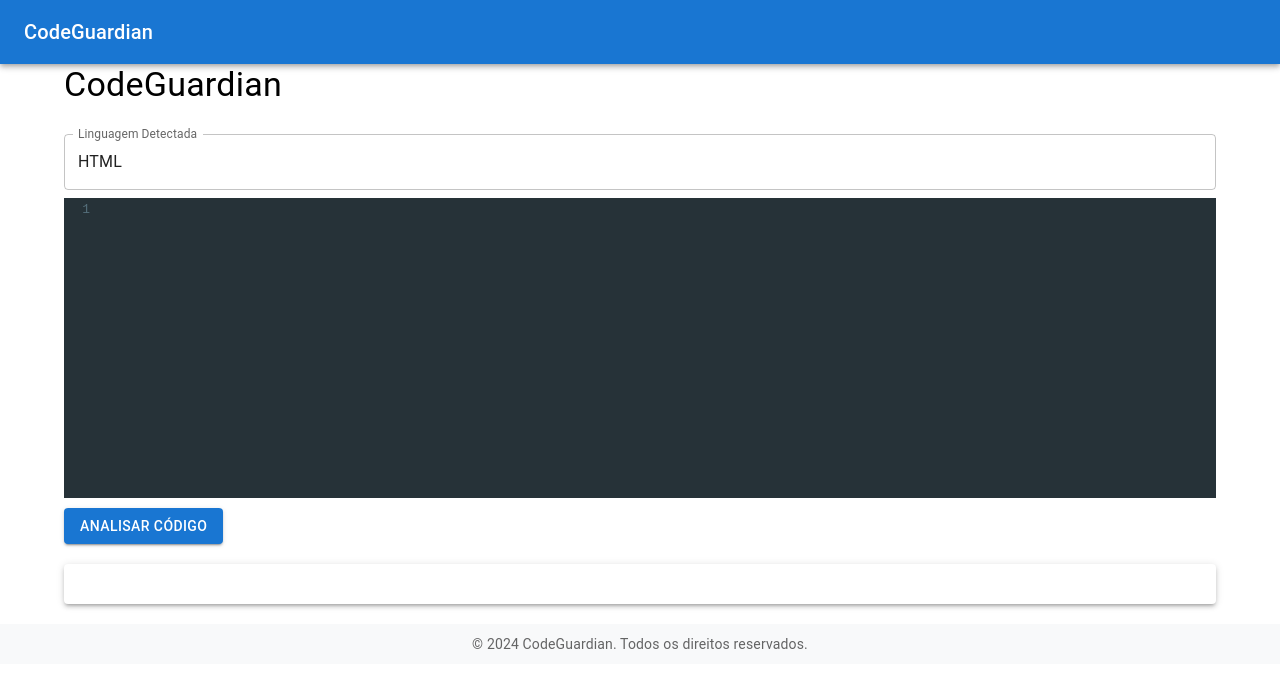
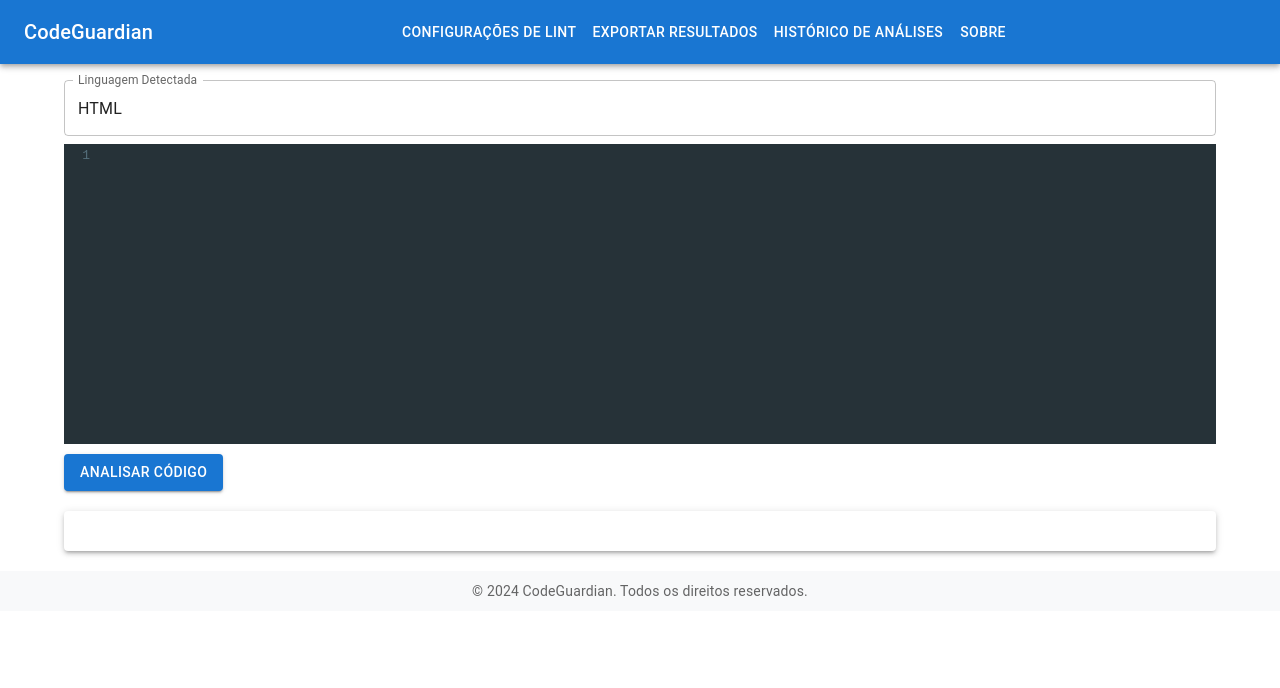
Before and after one commit to anselmotadeu/codeguardian-ui, a React (Create React App) app: page / in a window 1280 px wide. Shown: the top 688 px of the page. Built offline with nearby package versions, Linux system fonts and the light colour scheme.

Commit message:
✨ feat: centralizar menu no cabeçalho e ajustar layout

```diff
--- a/package.json
+++ b/package.json
@@ -5,6 +5,7 @@
   "dependencies": {
     "@emotion/react": "^11.13.3",
     "@emotion/styled": "^11.13.0",
+    "@mui/icons-material": "^6.1.6",
     "@mui/material": "^6.1.6",
     "@testing-library/jest-dom": "^5.17.0",
     "@testing-library/react": "^13.4.0",
--- a/src/App.js
+++ b/src/App.js
@@ -1,6 +1,6 @@
 import React, { useState } from 'react';
 import axios from 'axios';
-import { AppBar, Toolbar, Typography, Container, Button, Paper, TextField } from '@mui/material';
+import { AppBar, Toolbar, Typography, Container, Button, Paper, TextField, Box } from '@mui/material';
 import { Controlled as CodeMirror } from 'react-codemirror2';
 import 'codemirror/lib/codemirror.css';
 import 'codemirror/theme/material.css';
@@ -30,13 +30,18 @@ function App() {
     <>
       <AppBar position="static">
         <Toolbar>
-          <Typography variant="h6">
+          <Typography variant="h6" style={{ flexGrow: 0 }}>
             CodeGuardian
           </Typography>
+          <Box style={{ display: 'flex', flexGrow: 1, justifyContent: 'center' }}>
+            <Button color="inherit">Configurações de Lint</Button>
+            <Button color="inherit">Exportar Resultados</Button>
+            <Button color="inherit">Histórico de Análises</Button>
+            <Button color="inherit">Sobre</Button>
+          </Box>
         </Toolbar>
       </AppBar>
       <Container>
-        <Typography variant="h4" gutterBottom>CodeGuardian</Typography>
         <TextField
           label="Linguagem Detectada"
           value={language}
```
Also changed, not shown: 1 other file (tests, documents, lock files or other folders).
